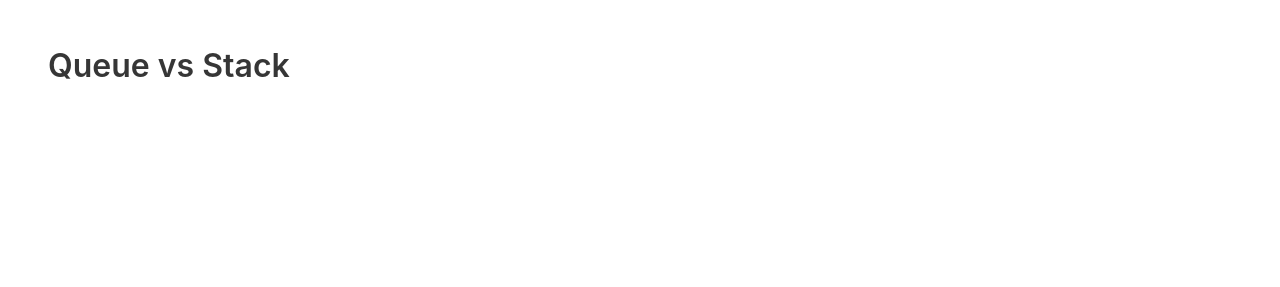
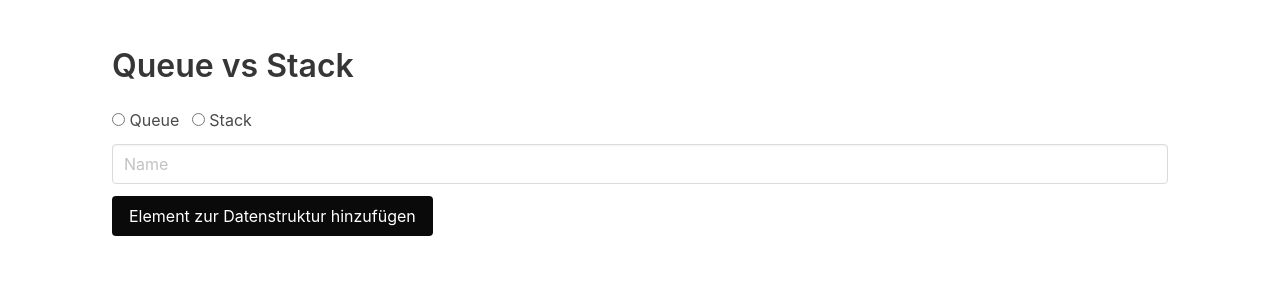
Before and after one commit to adrian-cerdeira/m133-queue-stack, a website: page src/index.html in a window 1280 px wide. Drawn offline with nearby package versions, Linux system fonts and the light colour scheme.

Commit message:
Grundstruktur verbessert

```diff
--- a/src/index.html
+++ b/src/index.html
@@ -11,9 +11,34 @@
 </head>
 
 <body>
-    <section class="section">
+
+    <section class="section container">
         <h1 class="title">Queue vs Stack</h1>
+
+        <form class="form">
+            <div class="field">
+                <div class="control">
+                    <label class="radio">
+                        <input id="queue" type="radio" name="answer">
+                        Queue
+                    </label>
+                    <label class="radio">
+                        <input id="stack" type="radio" name="answer">
+                        Stack
+                    </label>
+                </div>
+            </div>
+            <div class="field">
+                <div class="control">
+                    <input id="new-element" class="input" type="text" placeholder="Name" required>
+                </div>
+            </div>
+            <button class="button is-black" id="add-datastructure">Element zur Datenstruktur hinzufügen</button>
+        </form>
+
+        <div id="container"></div>
     </section>
+
 </body>
 
 </html>
```
